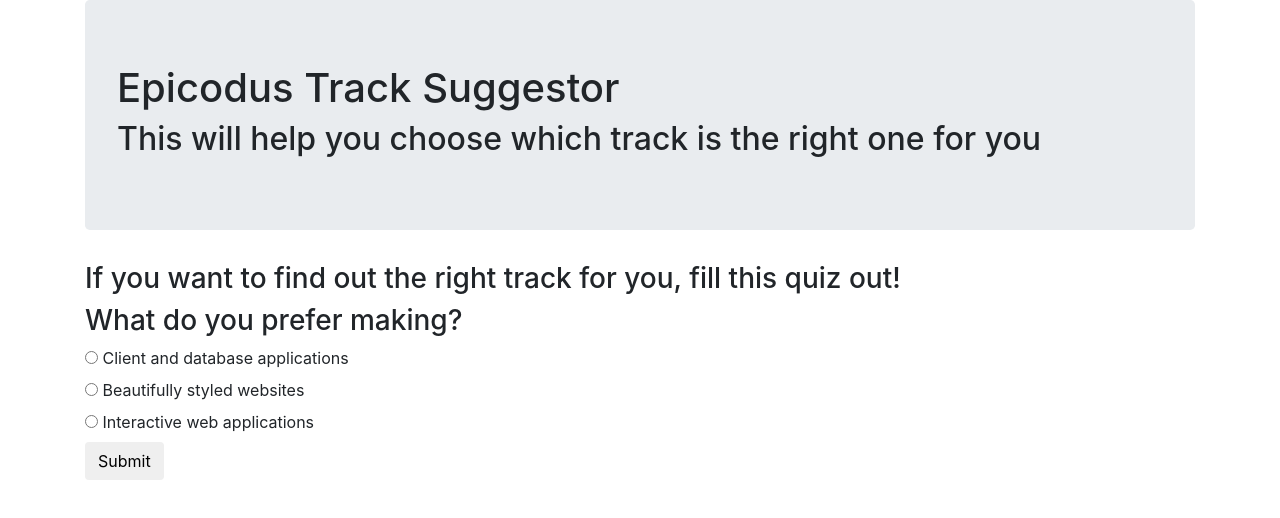
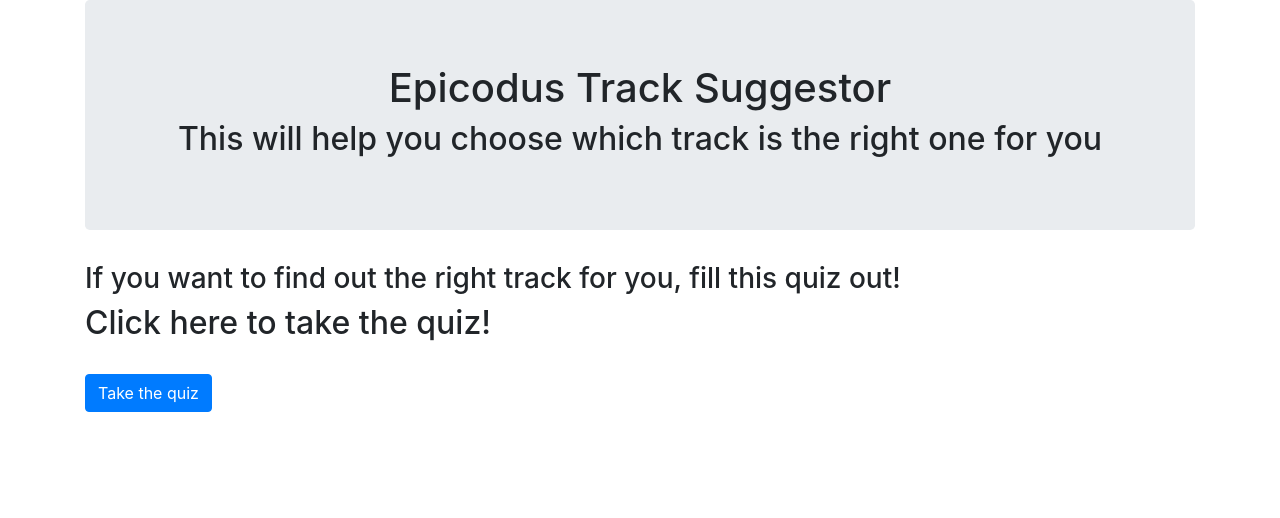
Before and after one commit to kevinahn7/track-suggester, a plain HTML site: page index.html in a window 1280 px wide. Drawn offline with nearby package versions, Linux system fonts and the light colour scheme.

Commit message:
Add take the quiz button to the beginning

```diff
--- a/css/styles.css
+++ b/css/styles.css
@@ -1,3 +1,4 @@
+.questionOne,
 .questionTwo,
 .questionThree,
 .questionFour,
@@ -10,3 +11,16 @@
 .reset {
     display: none;
 }
+
+.or {
+    margin: 10px 0;
+}
+
+.jumbotron h1,
+.jumbotron h2 {
+    text-align: center;
+}
+
+.theSubmit {
+    margin-top: 20px;
+}
--- a/index.html
+++ b/index.html
@@ -15,6 +15,9 @@
         </header>
         <div class="main">
             <h3 class="intro">If you want to find out the right track for you, fill this quiz out!</h3>
+            <h2 class="intro">Click here to take the quiz!</h2>
+            <br />
+            <button class="begin btn btn-primary intro">Take the quiz</button>
             <!--Questions-->
             <form class="questionOne">
                 <h3>What do you prefer making?</h3>
@@ -36,7 +39,7 @@
                         Interactive web applications
                     </label>
                 </div>
-                <input type="submit" class="btn">
+                <input type="submit" class="btn theSubmit">
             </form>
 
             <form class="questionTwo">
@@ -45,7 +48,7 @@
                     <option value="rubyYes">Yes</option>
                     <option value="rubyNo">No</option>
                   </select>
-                <input type="submit" class="btn">
+                <input type="submit" class="btn theSubmit">
             </form>
 
             <form class="questionThree">
@@ -54,7 +57,7 @@
                     <option value="cssYes">Yes</option>
                     <option calue="cssNo">No</option>
                   </select>
-                <input type="submit" class="btn">
+                <input type="submit" class="btn theSubmit">
             </form>
 
             <form class="questionFour">
@@ -63,7 +66,7 @@
                     <option value="csharpYes">Yes</option>
                     <option calue="csharpNo">No</option>
                   </select>
-                <input type="submit" class="btn">
+                <input type="submit" class="btn theSubmit">
             </form>
 
             <form class="questionFive">
@@ -86,7 +89,7 @@
                         At home, freelancing with no restrictions
                     </label>
                 </div>
-                <input type="submit" class="btn">
+                <input type="submit" class="btn theSubmit">
             </form>
             <!--Possible results-->
             <div class="choseRuby">
--- a/js/scripts.js
+++ b/js/scripts.js
@@ -2,7 +2,10 @@ $(document).ready(function() {
     let rubyScore = 0;
     let cssScore = 0;
     let csharpScore = 0;
-
+    $(".begin").click(function() {
+        $(".intro").hide();
+        $(".questionOne").show();
+    })
     $(".questionOne").submit(function(event) {
         event.preventDefault();
         var questionOneAnswer = $("input:radio[name=one]:checked").val();
@@ -14,7 +17,6 @@ $(document).ready(function() {
             cssScore ++;
         }
 
-        $(".intro").hide();
         $(".questionOne").hide();
         $(".questionTwo").show();
         //alert("ruby=" + rubyScore + ", css=" + cssScore + ", csharp=" +csharpScore);
```
